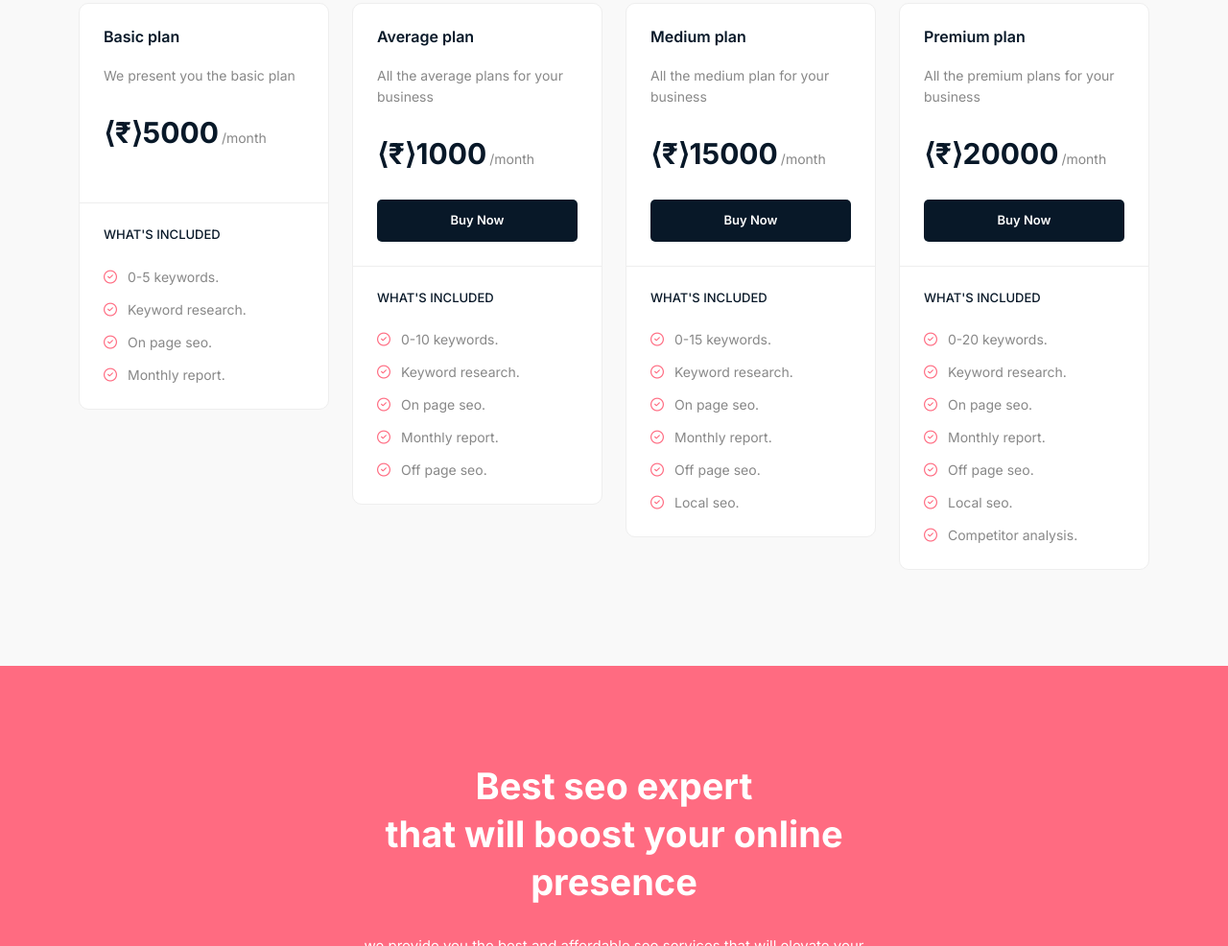
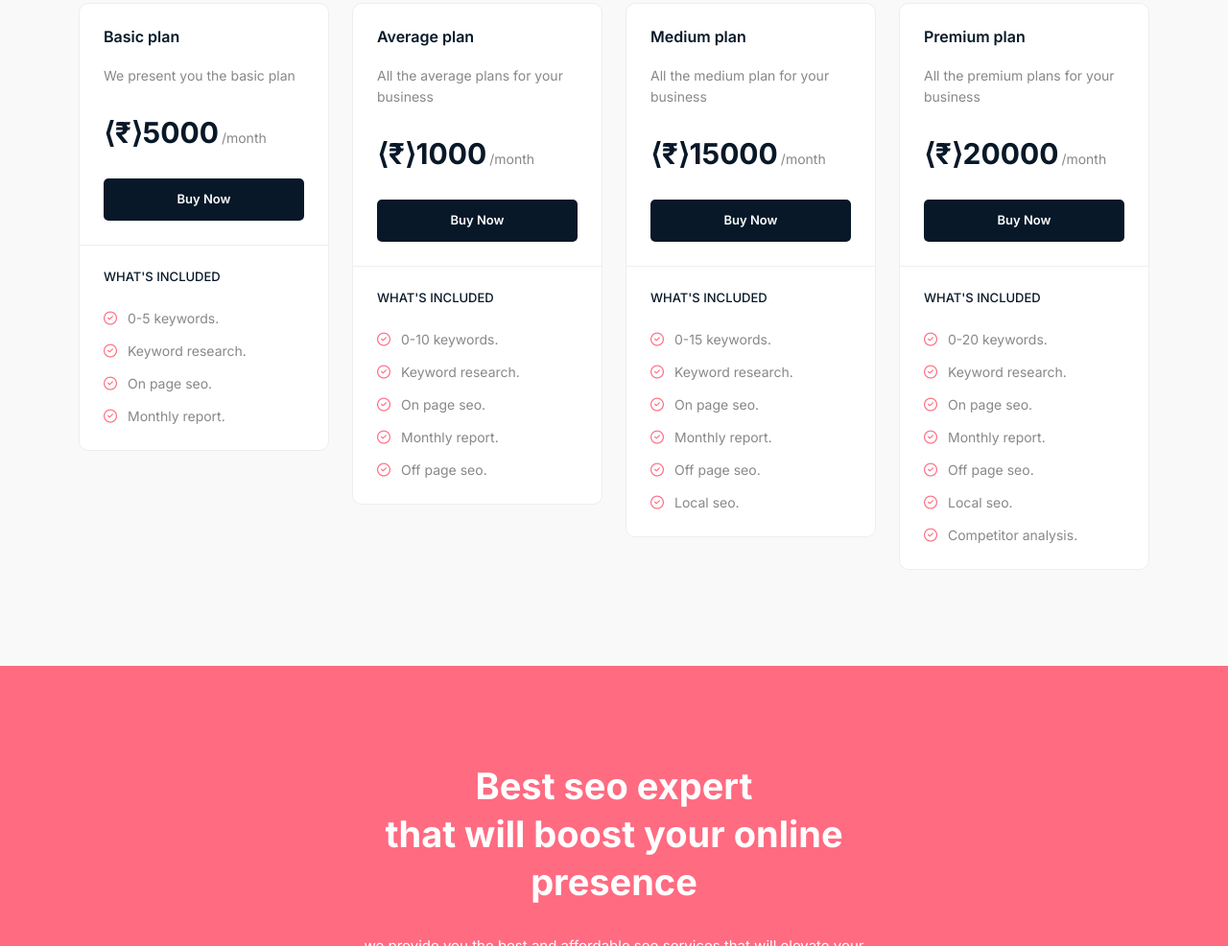
Before and after one commit to Shebeel56/Seo-expert-palakkad, a plain HTML site: page index.html in a window 1280 px wide. Shown: the part 2456-3442 px from the top of the page at 96% size. Drawn offline with Linux system fonts and the light colour scheme; a script that the page names is missing.

Commit message:
Update index.html

```diff
--- a/index.html
+++ b/index.html
@@ -202,6 +202,9 @@
                             <div class="price">
                                 <h2 class="amount">⟨₹⟩5000<span class="duration">/month</span></h2>
                             </div>
+                              <div class="button">
+                                <a href="javascript:void(0)" class="btn">Buy now</a>
+                            </div>
                         </div>
                         <!-- End Table Head -->
                         <!-- Start Table Content -->
```
